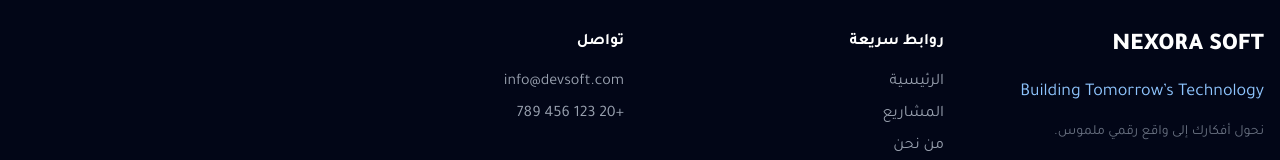
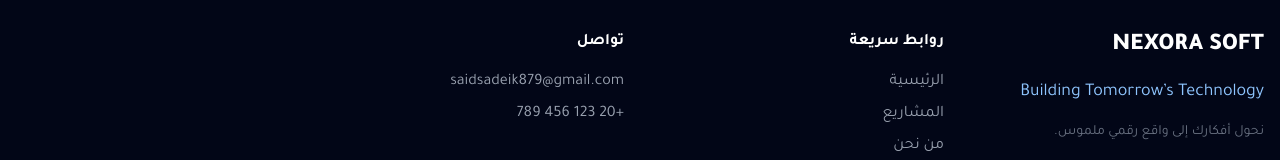
Before and after one commit to said792/nexora-soft-website, a Next.js app: page / in a window 1280 px wide. Shown: the part 1445-1605 px from the top of the page. Built offline with nearby package versions, Linux system fonts and the light colour scheme; no server answers; the database is empty.

Commit message:
تحديث الـ SEO أو إضافة ميزة جديدة

```diff
--- a/app/page.tsx
+++ b/app/page.tsx
@@ -316,7 +316,7 @@
             <div>
               <h4 className="text-white font-bold mb-4">تواصل</h4>
               <ul className="space-y-2">
-                <li className="text-gray-400">info@devsoft.com</li>
+                <li className="text-gray-400">saidsadeik879@gmail.com</li>
                 <li className="text-gray-400">+20 123 456 789</li>
               </ul>
             </div>
@@ -360,7 +360,7 @@
             {codeError && <div className="bg-red-500/10 border border-red-500 text-red-500 text-xs p-2 rounded mb-3 text-center">{codeError}</div>}
             <div className="flex gap-2">
               <button onClick={handleVerifyCode} className="flex-1 bg-gradient-to-r from-blue-600 to-blue-700 hover:from-blue-700 hover:to-blue-800 text-white py-3 rounded-lg font-bold transition shadow-lg">تحميل</button>
-              <a href="https://wa.me/201000000000" target="_blank" className="flex-1 bg-gradient-to-r from-green-600 to-green-700 hover:from-green-700 hover:to-green-800 text-white py-3 rounded-lg font-bold transition shadow-lg flex items-center justify-center gap-2">احصل على كود</a>
+              <a href="https://wa.me/01094222737" target="_blank" className="flex-1 bg-gradient-to-r from-green-600 to-green-700 hover:from-green-700 hover:to-green-800 text-white py-3 rounded-lg font-bold transition shadow-lg flex items-center justify-center gap-2">احصل على كود</a>
             </div>
           </div>
         </div>
```
